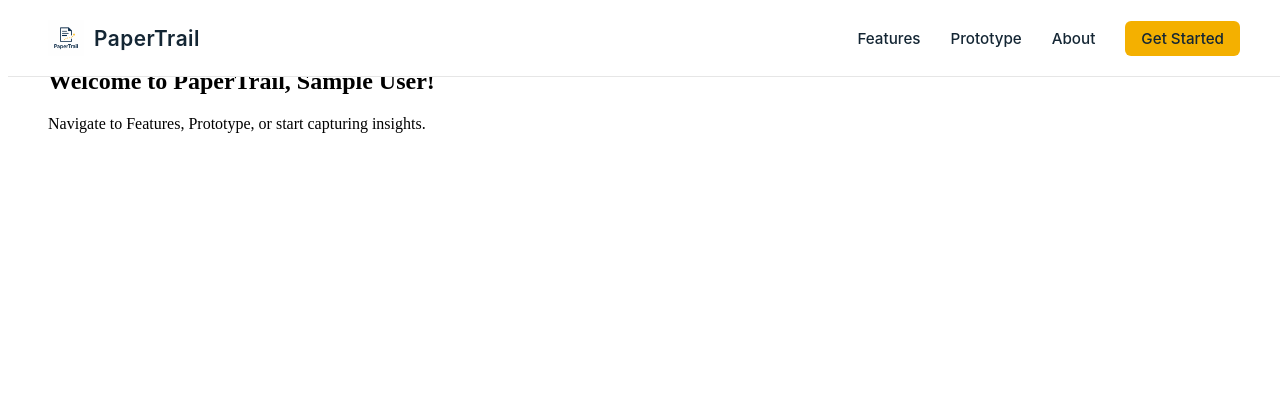
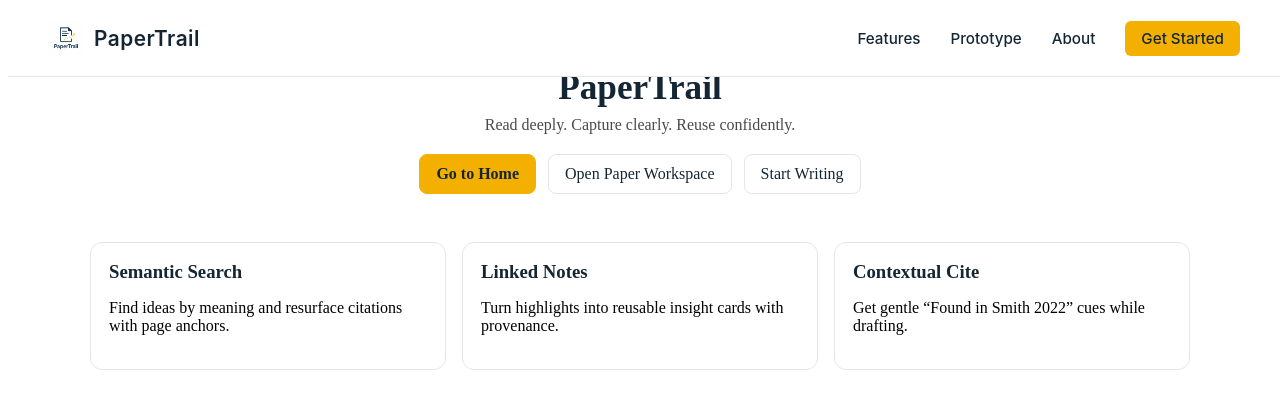
Before and after one commit to SaramshGautam/papertrail, a React (Vite) app: page /landing in a window 1280 px wide. Shown: the top 408 px of the page. Built offline with nearby package versions, Linux system fonts and the light colour scheme; sample sign-in values are in the browser's storage.

Commit message:
base(): LandingPage skeleton

```diff
--- a/src/components/LandingPage/Landing.jsx
+++ b/src/components/LandingPage/Landing.jsx
@@ -1,13 +1,42 @@
 import React from "react";
-import { useAuth } from "../../auth/AuthContext";
+import { Link } from "react-router-dom";
+import "./LandingPage.css";
 
-export default function Landing() {
-  const { user } = useAuth();
+export default function LandingPage() {
+  return (
+    <div className="landing-wrap">
+      <section className="landing-hero">
+        <h1>PaperTrail</h1>
+        <p className="sub">Read deeply. Capture clearly. Reuse confidently.</p>
+        <div className="cta-row">
+          <Link to="/home" className="btn primary">
+            Go to Home
+          </Link>
+          <Link to="/paper" className="btn">
+            Open Paper Workspace
+          </Link>
+          <Link to="/writing" className="btn">
+            Start Writing
+          </Link>
+        </div>
+      </section>
 
-  return (
-    <div style={{ padding: "40px" }}>
-      <h2>Welcome to PaperTrail{user ? `, ${user.name}` : ""}!</h2>
-      <p>Navigate to Features, Prototype, or start capturing insights.</p>
+      <section className="landing-grid">
+        <div className="card">
+          <h3>Semantic Search</h3>
+          <p>
+            Find ideas by meaning and resurface citations with page anchors.
+          </p>
+        </div>
+        <div className="card">
+          <h3>Linked Notes</h3>
+          <p>Turn highlights into reusable insight cards with provenance.</p>
+        </div>
+        <div className="card">
+          <h3>Contextual Cite</h3>
+          <p>Get gentle “Found in Smith 2022” cues while drafting.</p>
+        </div>
+      </section>
     </div>
   );
 }
--- /dev/null
+++ b/src/components/LandingPage/LandingPage.css
@@ -0,0 +1,56 @@
+.landing-wrap {
+  padding: 60px 40px;
+}
+.landing-hero {
+  text-align: center;
+  margin-bottom: 48px;
+}
+.landing-hero h1 {
+  font-size: 2.2rem;
+  color: #142634;
+  margin: 0;
+}
+.sub {
+  color: #4a4a4a;
+  margin: 8px 0 20px;
+}
+.cta-row {
+  display: flex;
+  gap: 12px;
+  justify-content: center;
+  flex-wrap: wrap;
+}
+.btn {
+  padding: 10px 16px;
+  border-radius: 8px;
+  border: 1px solid #e6e6e6;
+  text-decoration: none;
+  color: #142634;
+}
+.btn.primary {
+  background: #f4b000;
+  border-color: #f4b000;
+  font-weight: 700;
+}
+.landing-grid {
+  display: grid;
+  grid-template-columns: repeat(3, 1fr);
+  gap: 16px;
+  max-width: 1100px;
+  margin: 28px auto 0;
+}
+.card {
+  border: 1px solid #e6e6e6;
+  border-radius: 12px;
+  padding: 18px;
+  background: #fff;
+}
+.card h3 {
+  margin: 0 0 8px;
+  color: #142634;
+}
+@media (max-width: 900px) {
+  .landing-grid {
+    grid-template-columns: 1fr;
+  }
+}
```
